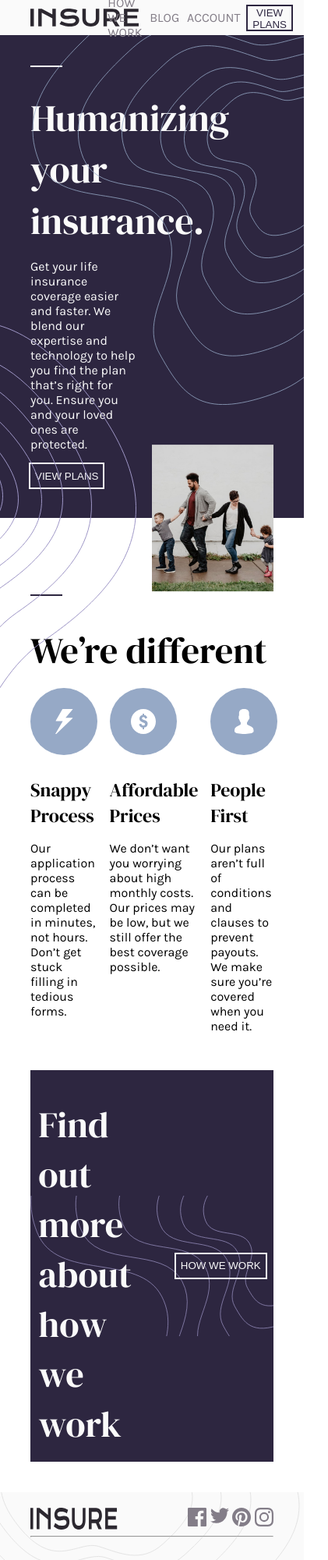
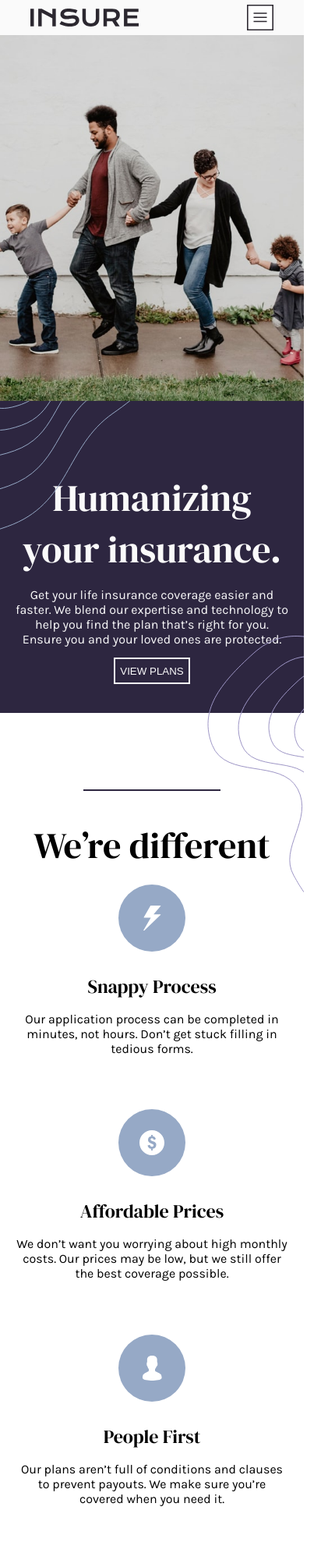
Before and after one commit to paweden657/Insure_landing_page, a plain HTML site: page index.html in a window 390 px wide. Shown: the top 2000 px of the page at 78% size, 421 px wide, since content can reach past the window. Drawn offline with Linux system fonts and the light colour scheme.

Commit message:
Add styles for mobile design.

```diff
--- a/index.html
+++ b/index.html
@@ -21,9 +21,11 @@
                 <p><a href="">ACCOUNT</a></p>
                 <button class="btn" id="view-btn-1">VIEW PLANS</button>
             </div>
+            <img class="hide" id="hamburger-icon" src="images/icon-hamburger.svg" alt="">
         </nav>
         <div class="photos-container" id="photos-container-1">
-            <img id="bg-pattern-right-desktop" src="images/bg-pattern-intro-right-desktop.svg" alt="">
+            <img id="bg-pattern-right" src="images/bg-pattern-intro-right-desktop.svg" alt="">
+            <img class="hide" id="bg-pattern-left-mobile" src="images/bg-pattern-intro-left-mobile.svg" alt="">
             <img class="hide" id="family-photo-mobile" src="images/image-intro-desktop.jpg" alt="">
         </div>
         <div id="header-text-container">
@@ -35,7 +37,8 @@
             <button class="btn" id="view-btn-2">VIEW PLANS</button>
         </div>
         <div class="photos-container" id="photos-container-2">
-            <img id="bg-pattern-left-desktop" src="images/bg-pattern-intro-left-desktop.svg" alt="">
+            <img id="bg-pattern-left" src="images/bg-pattern-intro-left-desktop.svg" alt="">
+            <img class="hide" id="bg-pattern-right-mobile" src="images/bg-pattern-intro-right-mobile.svg" alt="">
             <img id ="family-photo-desktop" src="images/image-intro-desktop.jpg" alt="">
         </div>
     </header>
@@ -79,7 +82,7 @@
                 <a href=""><svg xmlns="http://www.w3.org/2000/svg" width="24" height="24"><path fill="#837D88" d="M12 2.163c3.204 0 3.584.012 4.85.07 3.252.148 4.771 1.691 4.919 4.919.058 1.265.069 1.645.069 4.849 0 3.205-.012 3.584-.069 4.849-.149 3.225-1.664 4.771-4.919 4.919-1.266.058-1.644.07-4.85.07-3.204 0-3.584-.012-4.849-.07-3.26-.149-4.771-1.699-4.919-4.92-.058-1.265-.07-1.644-.07-4.849 0-3.204.013-3.583.07-4.849.149-3.227 1.664-4.771 4.919-4.919 1.266-.057 1.645-.069 4.849-.069zM12 0C8.741 0 8.333.014 7.053.072 2.695.272.273 2.69.073 7.052.014 8.333 0 8.741 0 12c0 3.259.014 3.668.072 4.948.2 4.358 2.618 6.78 6.98 6.98C8.333 23.986 8.741 24 12 24c3.259 0 3.668-.014 4.948-.072 4.354-.2 6.782-2.618 6.979-6.98.059-1.28.073-1.689.073-4.948 0-3.259-.014-3.667-.072-4.947-.196-4.354-2.617-6.78-6.979-6.98C15.668.014 15.259 0 12 0zm0 5.838a6.162 6.162 0 100 12.324 6.162 6.162 0 000-12.324zM12 16a4 4 0 110-8 4 4 0 010 8zm6.406-11.845a1.44 1.44 0 100 2.881 1.44 1.44 0 000-2.881z"/></svg></a>
                 </div>
         </section>
-        <hr>
+        <div class="horizontal-bar" id="horizontal-bar-3"></div>
         <section id="FAQ">
             <div id="company">
                 <p class="footer-heading">OUR COMPANY</p>
--- a/style.css
+++ b/style.css
@@ -5,6 +5,8 @@
     --clr-neutral-very-dark-violet: hsl(270, 9%, 17%);
     --clr-neutral-dark-grayish-violet: hsl(273, 4%, 51%);
     --clr-neutral-very-light-gray: hsl(0, 0%, 98%);
+
+    --clr-primary-dark-violet-hsl: 256, 26%;
 
     --fs: 16px;
 
@@ -25,10 +27,13 @@ body {
     font-family: var(--ff-body);
     font-weight: var(--fw-400);
 }
+@media only screen and (max-width: 768px) {
+    body {
+        text-align: center;
+    }
+}
 header {
-
     width: 100%;
-    height: 25%;
 
     background-color: var(--clr-primary-dark-violet);
 }
@@ -46,7 +51,6 @@ nav img {
     height: 50%;
     margin-left: 10%;
 }
-
 #nav-links {
     display: flex;
     justify-content: end;
@@ -58,6 +62,11 @@ nav img {
     height: 75%;
 
     margin-right: 10%;
+}
+@media only screen and (max-width: 768px) {
+    #nav-links {
+        display: none;
+    }
 }
 #nav-links a {
     color: var(--clr-neutral-dark-grayish-violet);
@@ -80,13 +89,36 @@ nav img {
     outline: 2px solid var(--clr-primary-dark-violet);
     color: var(--clr-primary-dark-violet);
 }
-
 #view-btn-1:hover {
     cursor: pointer;
     color: var(--clr-neutral-very-light-gray);
     background-color: var(--clr-primary-dark-violet);
 }
-#bg-pattern-right-desktop {
+@media only screen and (max-width: 768px) {
+    #hamburger-icon {
+        display: block !important;
+
+        margin-right: 10%;
+        margin-left: 0;
+        height: 75%;
+    }
+    #hamburger-icon:hover {
+        cursor: pointer;
+    }
+}
+.photos-container {
+    position: relative;
+    width: 100%;
+}
+#family-photo-mobile {
+    width: 100%;
+}
+@media only screen and (max-width: 768px) {
+    #family-photo-mobile {
+        display: block !important;
+    }
+}
+#bg-pattern-right {
     position: absolute;
 
     top: 0;
@@ -95,6 +127,20 @@ nav img {
     z-index: 2;
 
     transform: translate(10%, -10%) scale(0.8);
+}
+@media only screen and (max-width: 768px) {
+    #bg-pattern-left-mobile {
+        display: block !important;
+        position: absolute;
+
+        bottom: 0;
+        left: 0;
+
+        transform: translate(0, 100%)
+    }
+    #bg-pattern-right {
+        display: none;
+    }
 }
 .hide {
     display: none !important;
@@ -106,12 +152,24 @@ nav img {
     color: var(--clr-neutral-very-light-gray);
 
 }
+@media only screen and (max-width: 768px) {
+    #header-text-container {
+        width: 90%;
+        margin: 5% 0 0 5%;
+        padding: 10% 0;
+    }
+}
 .horizontal-bar {
     width: 30%;
     height: 2px;
 }
 #horizontal-bar-1 {
     background-color: var(--clr-neutral-very-light-gray);
+}
+@media only screen and (max-width: 768px) {
+    #horizontal-bar-1 {
+        display: none;
+    }
 }
 h1, h2, h3 {
     font-family: var(--ff-headings);
@@ -131,21 +189,27 @@ h1 {
     background-color: var(--clr-neutral-very-light-gray);
     color: var(--clr-primary-dark-violet);
 }
-.photos-container {
-    position: relative;
-    width: 100%;
-}
-#family-photo-mobile {
-    width: 100%;
-}
-
-#bg-pattern-left-desktop {
+#bg-pattern-left {
     position: absolute;
 
     top: 0;
     left: 0;
 
     transform: translate(-10%, -50%);
+}
+@media only screen and (max-width: 768px) {
+    #bg-pattern-left {
+        display: none;
+    }
+    #bg-pattern-right-mobile {
+        display: block !important;
+        position: absolute;
+
+        top: 0;
+        right: 0;
+
+        transform: translate(0, -30%)
+    }
 }
 #family-photo-desktop {
     position: absolute;
@@ -157,13 +221,34 @@ h1 {
 
     width: 40%;
 }
+@media only screen and (max-width: 768px) {
+    #family-photo-desktop {
+        display: none;
+    }
+}
 main {
-    height: 55%;
     padding: 25% 10% 10% 10%;
+}
+@media only screen and (max-width: 768px) {
+    main {
+        padding: 25% 5% 10% 5%;
+    }
+}
+@media only screen and (max-width: 768px) {
+    #main-text-container {
+        display: flex;
+        flex-direction: column;
+        align-items: center;
+    }
 }
 #horizontal-bar-2 {
     width: 13.125%;
     background-color: var(--clr-primary-dark-violet);
+}
+@media only screen and (max-width: 768px) {
+    #horizontal-bar-2 {
+        width: 50%;
+    }
 }
 h2 {
     font-size: 2.9rem;
@@ -176,6 +261,16 @@ h2 {
     margin-bottom: 10%;
 
     gap: 5%;
+}
+@media only screen and (max-width: 768px) {
+    #columns {
+        flex-direction: column;
+    }
+}
+@media only screen and (max-width: 768px) {
+    .column{
+        margin-bottom: 15%;
+    }
 }
 h3 {
     font-size: 1.5rem;
@@ -197,6 +292,18 @@ h3 {
 #how-we-work-h2 {
     width: 50%;
 }
+@media only screen and (max-width: 768px) {
+    #how-we-work-section {
+        flex-direction: column;
+
+        background-image: url(images/bg-pattern-how-we-work-mobile.svg);
+        padding: 10% 5% 10% 5%;
+    }
+    #how-we-work-h2 {
+        width: 100%;
+        margin-top: 0;
+    }
+}
 footer {
     padding: 5% 10%;
     background-color: var(--clr-neutral-very-light-gray);
@@ -204,9 +311,28 @@ footer {
     background-repeat: no-repeat;
     background-position: left top;
 }
+@media only screen and (max-width: 768px) {
+    footer {
+        padding: 10% 5%;
+        background-image: url(images/bg-pattern-footer-mobile.svg);
+    }
+}
+#horizontal-bar-3 {
+    width: 100%;
+
+    background-color: var(--clr-neutral-dark-grayish-violet);
+}
 #logos {
     display: flex;
     justify-content: space-between;
+    margin-bottom: 5%;
+}
+@media only screen and (max-width: 768px) {
+    #logos {
+        flex-direction: column;
+        align-items: center;
+        margin: 0;
+    }
 }
 #logos div {
     display: flex;
@@ -214,19 +340,42 @@ footer {
     width: 30%;
     gap: 5%
 }
+@media only screen and (max-width: 768px) {
+    #logos div {
+        width: 50%;
+        justify-content: center;
+        margin: 7% 0;
+    }
+}
 #logos svg:hover path {
     fill: black;
 }
 #FAQ {
     display: flex;
-    margin-top: 3%;
+    margin-top: 5%;
+}
+@media only screen and (max-width: 768px) {
+    #FAQ {
+        flex-direction: column;
+        margin: 0;
+    }
 }
 #FAQ div {
     margin-right: 12%;
 }
+@media only screen and (max-width: 768px) {
+    #FAQ div {
+        margin-right: 0;
+    }
+}
 .footer-heading {
     margin-bottom: 3%;
     color: var(--clr-neutral-dark-grayish-violet);
+}
+@media only screen and (max-width: 768px) {
+    .footer-heading {
+        margin: 7% 0;
+    }
 }
 #FAQ a {
     color: var(--clr-neutral-very-dark-violet);
```
